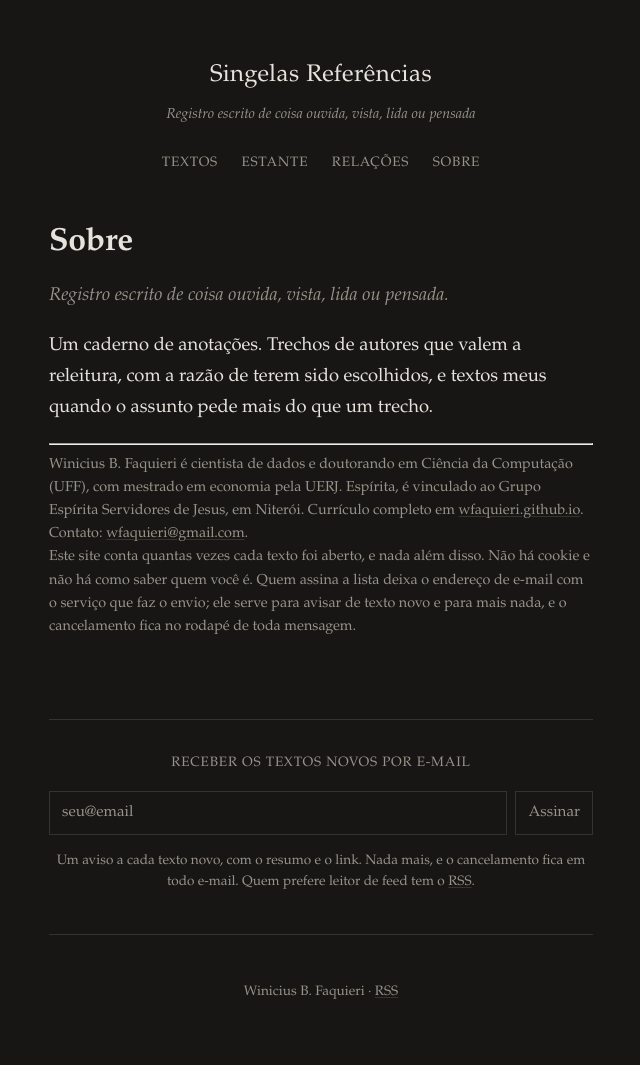
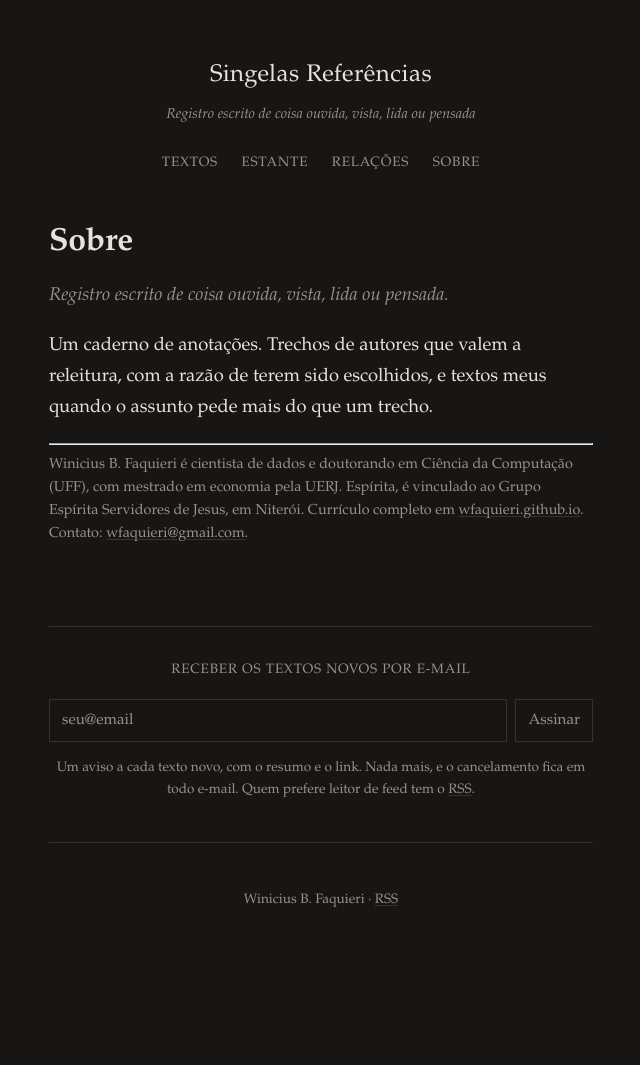
Before and after one commit to wfaquieri/singelas-referencias, a Jekyll site: the page built from sobre.md, in a window 1280 px wide. Shown: the whole page, without its empty margins (319-959 px from the left). Built offline with Jekyll 4.4.1, drawn with Linux system fonts in a browser that asks for light colours; after the commit the page ends 973 px from its top, so only the background shows below that.

Commit message:
Tira do sobre a nota sobre contagem e lista de e-mail
A metade da nota que falava da lista era repeticao: o proprio formulario, no
rodape de toda pagina, ja diz que o envio e um aviso por texto novo e que o
cancelamento esta em toda mensagem. Dito duas vezes, e no lugar onde ninguem
esta assinando nada.

Some com ela a outra metade, que era a unica declaracao publica de que o site
conta quantas vezes cada texto foi aberto e nao poe cookie. Isso nao quebra
nada — o contador nao grava cookie nem identificador, e e por isso que o site
nunca precisou de banner de consentimento —, mas a informacao passa a existir
so no README, que nao vai para o ar.

Co-Authored-By: Claude Opus 5 <noreply@anthropic.com>

```diff
--- a/sobre.md
+++ b/sobre.md
@@ -22,11 +22,4 @@ de Jesus, em Niterói. Currículo completo em
 Contato: <a href="mailto:wfaquieri@gmail.com">wfaquieri@gmail.com</a>.
 </p>
 
-<p class="nota-autor">
-Este site conta quantas vezes cada texto foi aberto, e nada além disso. Não há
-cookie e não há como saber quem você é. Quem assina a lista deixa o endereço de
-e-mail com o serviço que faz o envio; ele serve para avisar de texto novo e para
-mais nada, e o cancelamento fica no rodapé de toda mensagem.
-</p>
-
 </div>
```
